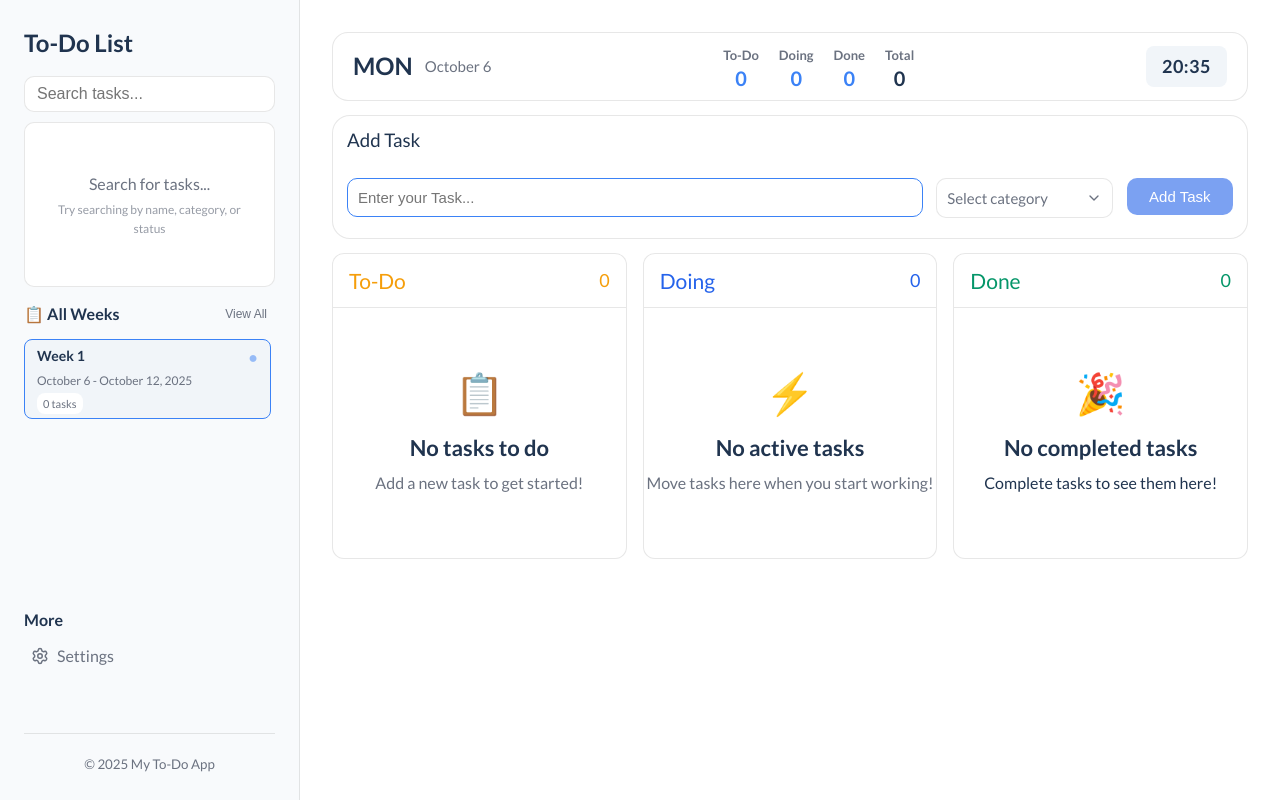
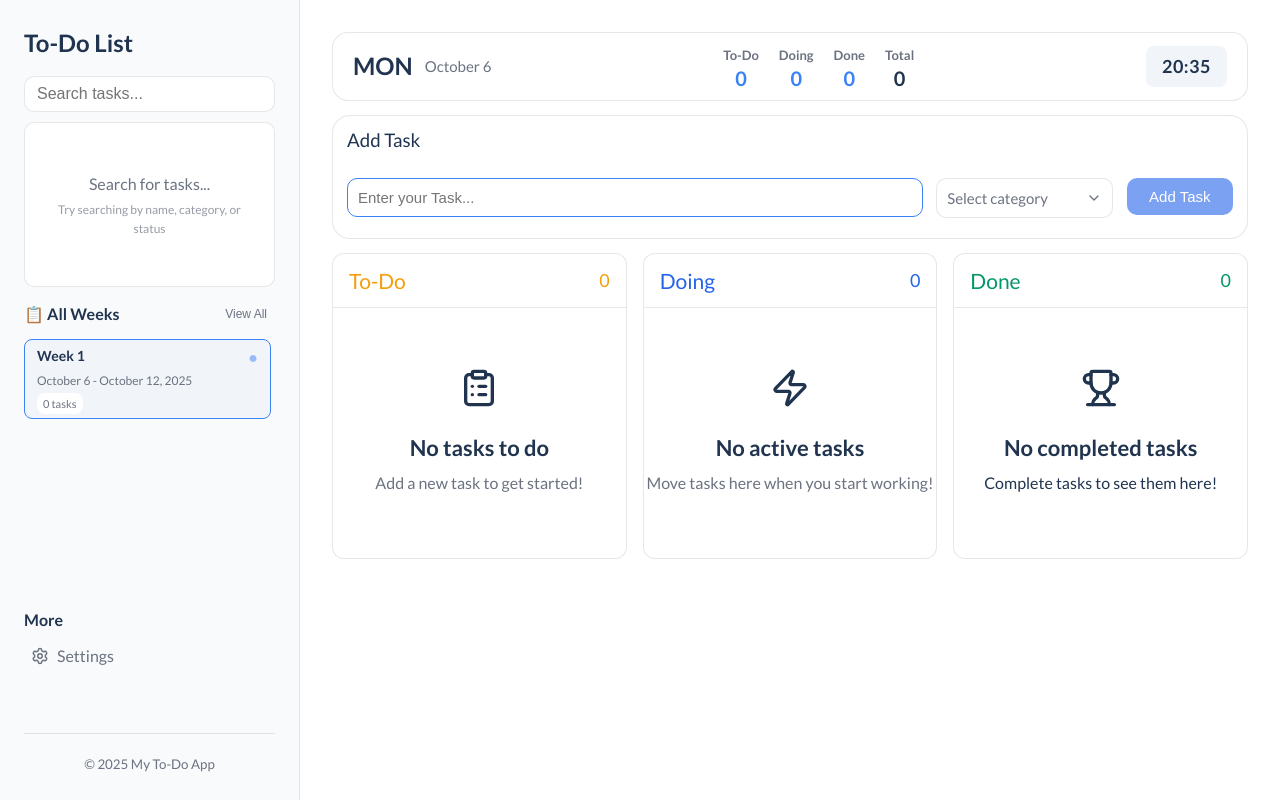
Before and after one commit to shefoo-om/To-Do-List, a Vue app: page /day/1 in a window 1280 px wide. Built offline with nearby package versions, Linux system fonts and the light colour scheme; a web font is replaced by a local one.

Commit message:
update the icons

```diff
--- a/src/components/day/DoingColumn.vue
+++ b/src/components/day/DoingColumn.vue
@@ -1,6 +1,7 @@
 <script setup>
 import { computed } from 'vue'
 import TaskCard from './TaskCard.vue'
+import { Zap } from 'lucide-vue-next'
 
 const props = defineProps({
   tasks: {
@@ -41,7 +42,7 @@ const isEmpty = computed(() => props.tasks.length === 0)
 
     <div class="tasks-list" :class="{ empty: isEmpty }">
       <div v-if="isEmpty" class="empty-state">
-        <div class="empty-icon">⚡</div>
+        <div class="empty-icon"><Zap :size="40"/></div>
         <p class="empty-text text-primary">No active tasks</p>
         <p class="empty-hint text-secondary">Move tasks here when you start working!</p>
       </div>
--- a/src/components/day/DoneColumn.vue
+++ b/src/components/day/DoneColumn.vue
@@ -1,6 +1,7 @@
 <script setup>
 import { computed } from 'vue'
 import TaskCard from './TaskCard.vue'
+import { Trophy } from 'lucide-vue-next'
 
 const props = defineProps({
   tasks: {
@@ -41,7 +42,9 @@ const isEmpty = computed(() => props.tasks.length === 0)
 
     <div class="tasks-list" :class="{ empty: isEmpty }">
       <div v-if="isEmpty" class="empty-state">
-        <div class="empty-icon">🎉</div>
+        <div class="empty-icon">
+          <Trophy :size="40" />
+        </div>
         <p class="empty-text">No completed tasks</p>
         <p class="empty-hint">Complete tasks to see them here!</p>
       </div>
@@ -113,6 +116,9 @@ const isEmpty = computed(() => props.tasks.length === 0)
 .empty-icon {
   font-size: 40px;
 }
+.icon-size {
+  font-size: 40px;
+}
 .task-enter-active {
   transition: all 0.3s ease-out;
 }
--- a/src/components/day/TodoColumn.vue
+++ b/src/components/day/TodoColumn.vue
@@ -1,6 +1,7 @@
 <script setup>
 import { computed } from 'vue'
 import TaskCard from './TaskCard.vue'
+import { ClipboardList } from 'lucide-vue-next'
 
 const props = defineProps({
   tasks: {
@@ -41,7 +42,9 @@ const isEmpty = computed(() => props.tasks.length === 0)
 
     <div class="tasks-list" :class="{ empty: isEmpty }">
       <div v-if="isEmpty" class="empty-state">
-        <div class="empty-icon">📋</div>
+        <div class="empty-icon">
+          <ClipboardList :size="40" />
+        </div>
         <p class="empty-text text-primary">No tasks to do</p>
         <p class="empty-hint text-secondary">Add a new task to get started!</p>
       </div>
```
